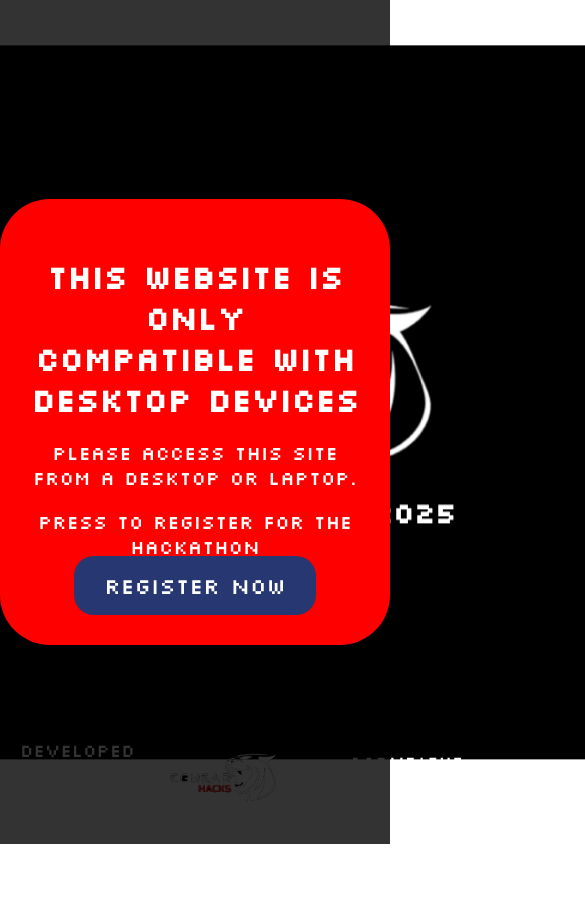
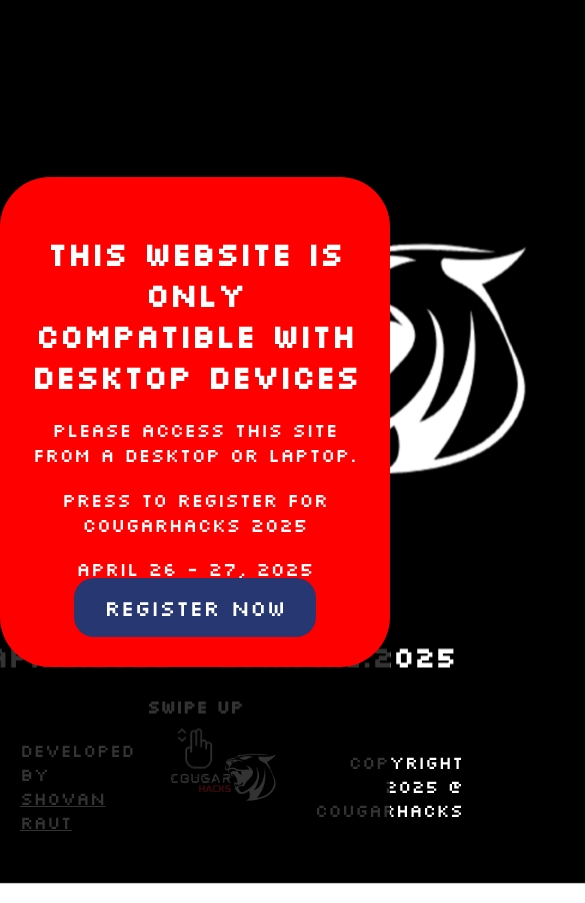
Before and after one commit to Shovan554/caldwell-hacks, a website built with Vite: page index.html in a window 390 px wide. Shown: the top 903 px of the page, 585 px wide, since content can reach past the window. Before the commit the page ends 844 px from the top, so only its background shows below. Built offline with nearby package versions, Linux system fonts and the light colour scheme.

```diff
--- a/index.html
+++ b/index.html
@@ -3,7 +3,7 @@
 <head>
   <meta charset="UTF-8" />
   <meta name="viewport" content="width=device-width, initial-scale=1.0, maximum-scale=1.0, user-scalable=no">
-  <title>Cougar Hacks</title>
+  <title>CougarHacks</title>
   <link rel="stylesheet" href="style.css" />
   <style>
     /* Importing custom font */
@@ -332,7 +332,8 @@
     <div class="warning-message">
       <h2>This website is only compatible with desktop devices</h2>
       <p>Please access this site from a desktop or laptop.</p>
-      <p>Press to register for the hackathon</p>
+      <p>Press to register for CougarHacks 2025</p>
+      <p>April 26 - 27, 2025</p>
       <button class="register-button" onclick="window.open('https://forms.gle/YuAM4H1TJCkcaKBf6', '_blank')">
         Register Now
       </button>
--- a/style.css
+++ b/style.css
@@ -89,7 +89,7 @@
 .logo-animation {
   display: none;
   position: absolute;
-  top: 50%;
+  top: 40%;
   left: 50%;
   transform: translate(-50%, -50%);
   text-align: center;
@@ -121,9 +121,10 @@
 .logo-img {
   width: 1400px;
   height: auto;
-  margin-top: -200px;
+  margin-top: ;
   opacity: 1;
   animation: fadeIn 1s ease-out forwards;
+  margin-bottom:20px;
 }
 
 .register-button {
@@ -843,10 +844,7 @@
   }
 
   /* Logo adjustments */
-  .logo-img {
-    width: 1000px;
-    margin-top: -150px;
-  }
+
 }
 
 @media (max-width: 768px) {
```
